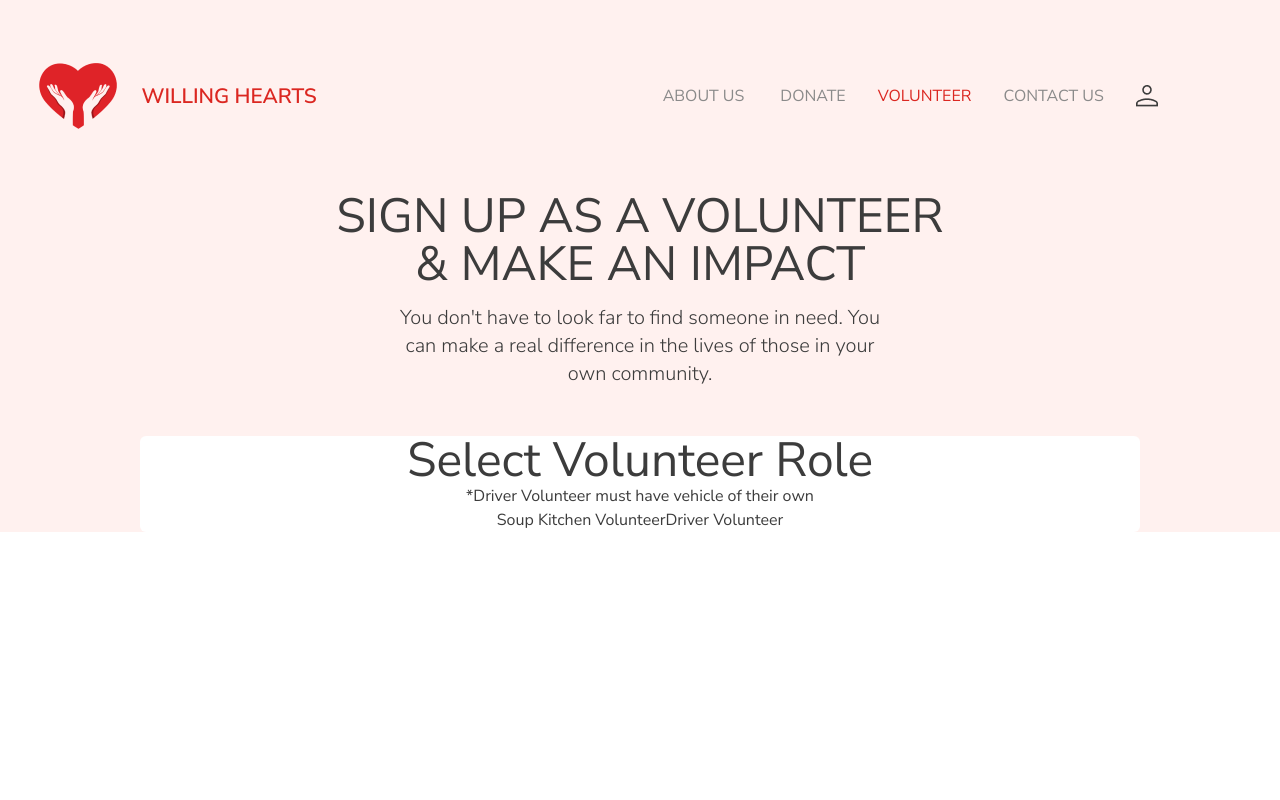
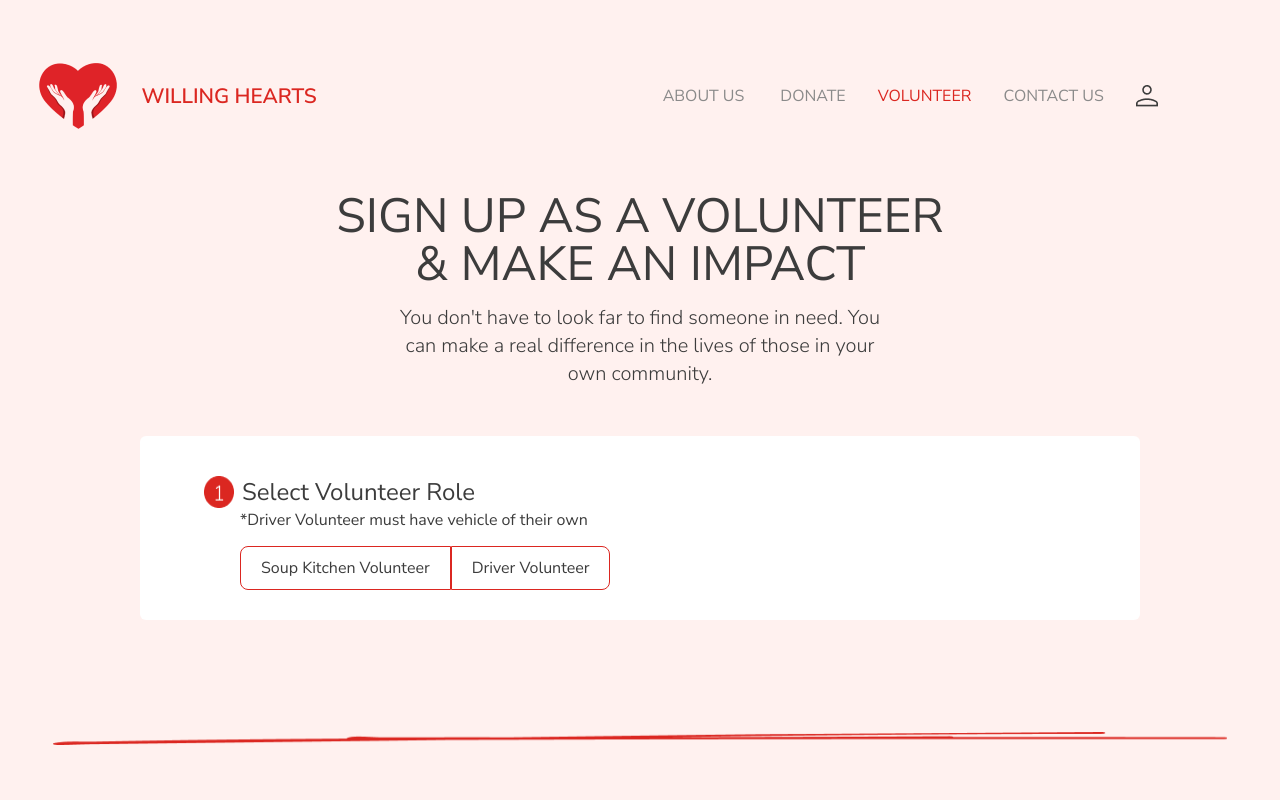
Before and after one commit to Glow-in-the-dark/GA-Project3, a React (Vite) app: page /volunteer/volunteer-form in a window 1280 px wide. Shown: the top 800 px of the page. Built offline with nearby package versions, Linux system fonts and the light colour scheme.

Commit message:
style volunteer role

```diff
--- a/src/comp-volunteer/CalendarDisp.jsx
+++ b/src/comp-volunteer/CalendarDisp.jsx
@@ -84,6 +84,7 @@ const CalendarDisp = (props) => {
 
   return (
     <div className="app">
+      <div className="bg-white rounded-t-2xl">
         <h1 className="header">Select Time Slot</h1>
         <label>Find a time that works for you</label>
         <div>
@@ -115,6 +116,7 @@ const CalendarDisp = (props) => {
             Can't find a suitable time slow? Find other ways to contribute here.
           </label>
         </p>
+      </div>
       <NumOfPax date={date} timeSlot={timeSlot} roles={props.roles} />
     </div>
   );
--- a/src/comp-volunteer/CorpVolunteer/CorpForm.jsx
+++ b/src/comp-volunteer/CorpVolunteer/CorpForm.jsx
@@ -139,9 +139,9 @@ const CorpForm = (props) => {
   };
 
   return (
-    <div className="w-[930px] mx-auto text-greyscale1">
+    <div className="w-[1000px] mx-auto text-greyscale1">
       {/* Form section */}
-      <div className="flex flex-row space-x-14">
+      <div className="flex flex-row space-x-14 bg-white mb-12 rounded-2xl">
         {/* User input section */}
         <form className="w-[590px] space-y-9" onSubmit={handleSubmit}>
           <h1>Enter Particulars(Person-In-Charge)</h1>
--- a/src/comp-volunteer/CorpVolunteer/StaffRegistration.jsx
+++ b/src/comp-volunteer/CorpVolunteer/StaffRegistration.jsx
@@ -19,7 +19,7 @@ const StaffRegistration = ({ open }) => {
   };
 
   return (
-    <>
+    <div className="bg-white rounded-2xl">
       <h1>Registration of staff</h1>
       <label>Download registration template here</label>
       <div className="container">
@@ -39,7 +39,7 @@ const StaffRegistration = ({ open }) => {
       <button onClick={handleSubmit}>Upload File</button>
       {console.log(dispFeature)}
       {dispFeature && <FeatureCompany />}
-    </>
+    </div>
   );
 };
 
--- a/src/comp-volunteer/NumOfPax.jsx
+++ b/src/comp-volunteer/NumOfPax.jsx
@@ -49,9 +49,9 @@ const NumOfPax = (props) => {
   }
 
   return (
-    <div className="w-[930px] mx-auto text-greyscale1">
+    <div className="w-[1000px] mx-auto text-greyscale1 ">
       {/* Form section */}
-      <div className="flex flex-row space-x-14">
+      <section className="flex flex-row space-x-14 bg-white rounded-b-2xl mb-10">
         {/* User input section */}
         <form className="w-[590px] space-y-9" onSubmit={handleSubmit}>
           <span>
@@ -96,11 +96,12 @@ const NumOfPax = (props) => {
           <BaseButton
             type="submit"
             label="Continue"
-            colour="transparent"
+            colour="red"
             className="mt-8"
           />
         </form>
-      </div>
+      </section>
+      <section className="">
         {dispCorpForm && (
           <CorpForm
             date={props.date}
@@ -117,6 +118,7 @@ const NumOfPax = (props) => {
             qty={qty}
           />
         )}
+      </section>
     </div>
   );
 };
--- a/src/comp-volunteer/Volunteer.jsx
+++ b/src/comp-volunteer/Volunteer.jsx
@@ -1,5 +1,6 @@
 import React, { useState } from "react";
 import CalendarDisp from "./CalendarDisp";
+import Footer from "../comp-commons/Footer";
 
 const Volunteer = () => {
   const [roles, setRoles] = useState("");
@@ -7,9 +8,11 @@ const Volunteer = () => {
 
   const getRole = (e) => {
     if (e.target.id === "soup") {
+      console.log(e.target.id)
       setRoles("soupkitchen");
       setDispCal(true);
     } else if (e.target.id === "driver") {
+      console.log(e.target.id);
       setRoles("driver");
       setDispCal(true);
     }
@@ -23,24 +26,68 @@ const Volunteer = () => {
             SIGN UP AS A VOLUNTEER
             <br />& MAKE AN IMPACT
           </h1>
-          <h3>
+          <h3 className="mb-12">
             You don't have to look far to find someone in need. You
             <br /> can make a real difference in the lives of those in your
             <br /> own community.
           </h3>
         </div>
-        <div className="bg-white rounded-md mb-12">
-          <h1>Select Volunteer Role</h1>
-          <label>*Driver Volunteer must have vehicle of their own</label>
-          <br />
-          <button type="button" id="soup" onClick={getRole}>
+        <section className="bg-white rounded-md mb-10 py-10">
+          <div className="flex px-16">
+            <img
+              src="../../donateImages/number1.png"
+              style={{ display: "inline" }}
+              className="mr-2"
+            />
+            <h1 className="text-2xl">Select Volunteer Role</h1>
+          </div>
+          <div className="flex px-16">
+            <p className="ml-9 text-base mb-6">
+              *Driver Volunteer must have vehicle of their own
+            </p>
+          </div>
+          <div className="flex px-16">
+            <button className="ml-9" onClick={getRole}>
+              <input
+                type="radio"
+                name="volunteer-position"
+                id="soup"
+                className="checked hidden"
+              />
+              <label
+                htmlFor="soup"
+                className="px-5 py-2.5 border border-primary rounded-l-lg"
+              >
+                Soup Kitchen Volunteer
+              </label>
+            </button>
+            <button onClick={getRole}>
+              <input
+                type="radio"
+                name="volunteer-position"
+                id="driver"
+                className="checked hidden"
+              />
+              <label
+                htmlFor="driver"
+                className="px-5 py-2.5 border border-primary rounded-r-lg"
+              >
+                Driver Volunteer
+              </label>
+            </button>
+          </div>
+
+          {/* <button type="button" id="soup" onClick={getRole}>
             Soup Kitchen Volunteer
           </button>
           <button type="button" id="driver" onClick={getRole}>
             Driver Volunteer
-          </button>
-        </div>
-        <div>{dispCal && <CalendarDisp roles={roles} />}</div>
+          </button> */}
+        </section>
+        <section>{dispCal && <CalendarDisp roles={roles} />}</section>
+      </div>
+      <div className="mt-28">
+        <Footer />
       </div>
     </div>
   );
--- a/src/comp-volunteer/VolunteerForm.jsx
+++ b/src/comp-volunteer/VolunteerForm.jsx
@@ -2,6 +2,7 @@ import React, { useRef, useState } from "react";
 import { useNavigate } from "react-router-dom";
 import BaseInput from "../comp-commons/BaseInput";
 import BaseButton from "../comp-commons/BaseButton";
+import Footer from "../comp-commons/Footer";
 
 const VolunteerForm = (props) => {
   const navigate = useNavigate();
@@ -140,7 +141,8 @@ const VolunteerForm = (props) => {
   };
 
   return (
-    <div className="w-[930px] mx-auto text-greyscale1">
+    <div>
+      <div className="w-[1000px] mx-auto text-greyscale1 bg-white rounded-2xl">
         {/* Form section */}
         <div className="flex flex-row space-x-14">
           {/* User input section */}
@@ -228,8 +230,8 @@ const VolunteerForm = (props) => {
               className="mt-9"
             />
             <label>
-            By clicking sign up, you aree to Willing Hearts' Privacy Policy and
-            Terms of Use
+              By clicking sign up, you aree to Willing Hearts' Privacy Policy
+              and Terms of Use
             </label>
             <BaseButton
               type="submit"
@@ -241,6 +243,7 @@ const VolunteerForm = (props) => {
         </div>
         {/* {console.log(volunteerDeets)} */}
       </div>
+    </div>
   );
 };
 
```
Lines whose indentation alone changed are shown as unchanged.
